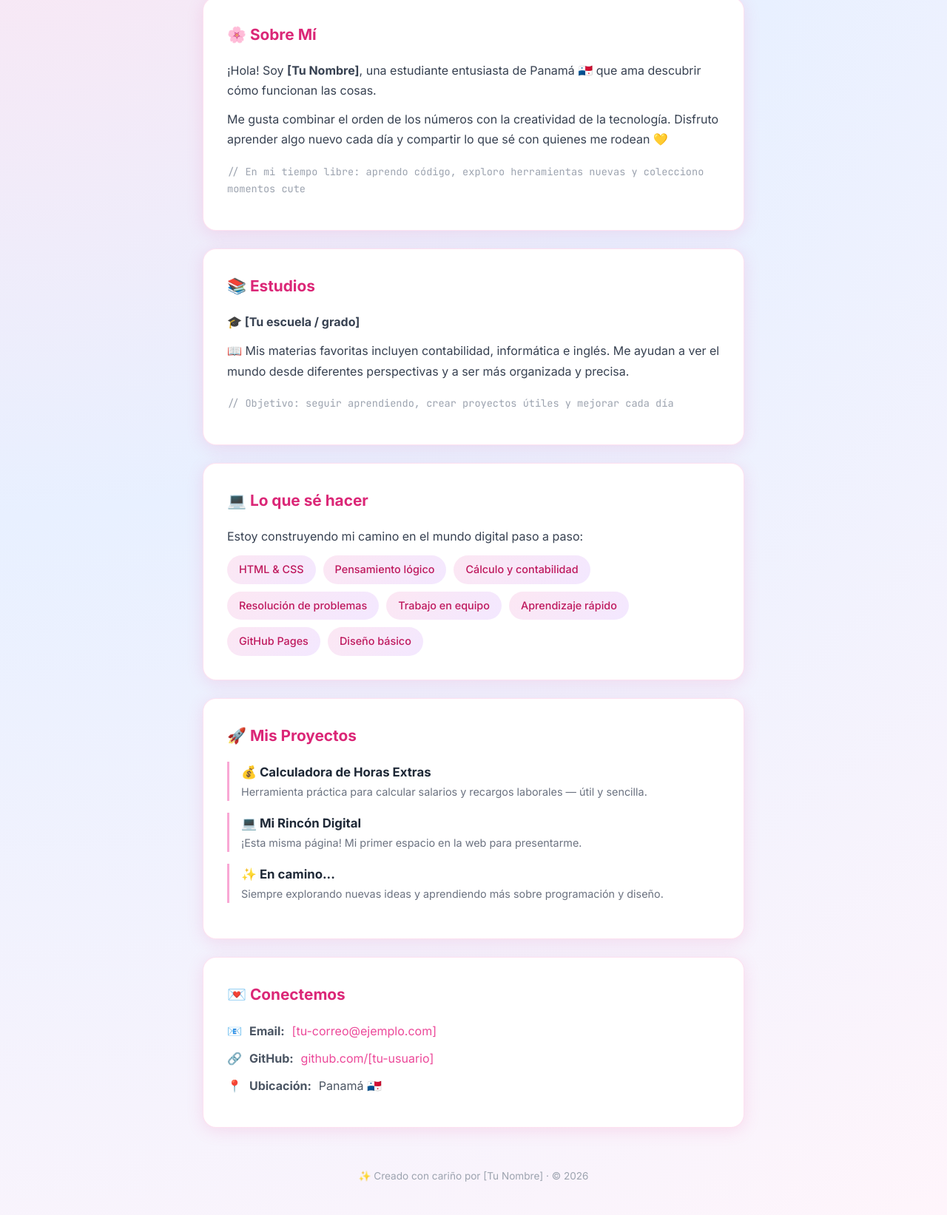
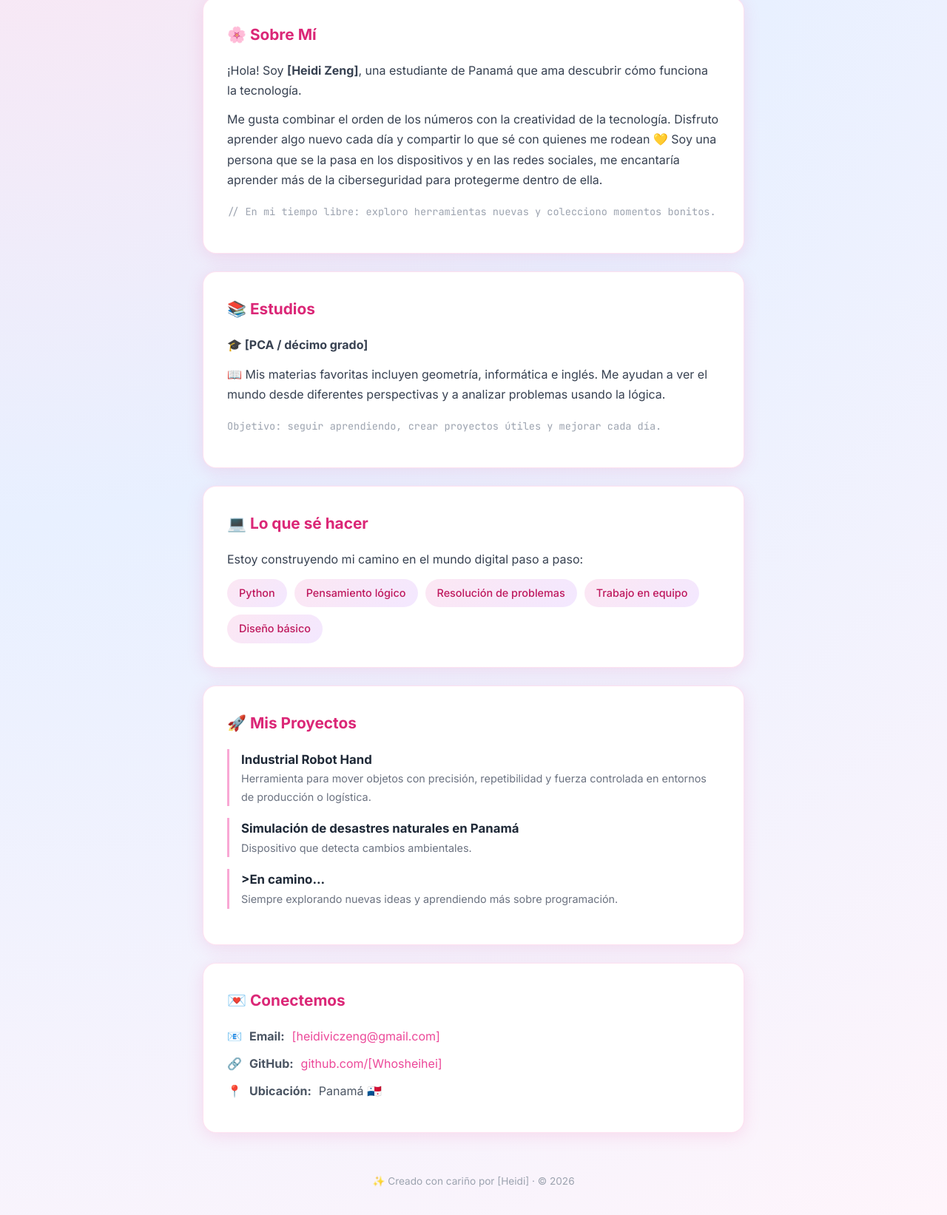
Before and after one commit to Whosheihei/presentacion-ciberistmo, a plain HTML site: page index.html in a window 1280 px wide. Shown: the part 399-2042 px from the top of the page at 74% size. Drawn offline with Linux system fonts and the light colour scheme.

Commit message:
Update index.html

```diff
--- a/index.html
+++ b/index.html
@@ -3,7 +3,7 @@
 <head>
     <meta charset="UTF-8">
     <meta name="viewport" content="width=device-width, initial-scale=1.0">
-    <title>✨ Mi Perfil Tech Cute</title>
+    <title>✨ Mi Perfil</title>
     <link href="https://fonts.googleapis.com/css2?family=Inter:wght@300;400;500;600;700&family=JetBrains+Mono:wght@400;500&display=swap" rel="stylesheet">
     <style>
         * {
@@ -186,23 +186,24 @@
             <div class="pixel-cat">🐱</div>
             <h1>[Heidi Zeng]</h1>
             <p class="subtitulo">estudiante &nbsp;·&nbsp; aprendiz &nbsp;·&nbsp; creadora</p>
-            <p class="tagline">✨ Apasionada por la tecnología, el código y los detalles bonitos. Bienvenid@ a mi espacio digital 💻</p>
+            <p class="tagline">✨ Apasionada por la tecnología, el código y los detalles bonitos. Bienvenidos a mi espacio digital 💻</p>
         </header>
 
         <!-- Sobre Mí -->
         <section class="tarjeta">
             <h2>🌸 Sobre Mí</h2>
-            <p>¡Hola! Soy <strong>[Tu Nombre]</strong>, una estudiante entusiasta de Panamá 🇵🇦 que ama descubrir cómo funcionan las cosas.</p>
-            <p>Me gusta combinar el orden de los números con la creatividad de la tecnología. Disfruto aprender algo nuevo cada día y compartir lo que sé con quienes me rodean 💛</p>
-            <p class="terminal-note">// En mi tiempo libre: aprendo código, exploro herramientas nuevas y colecciono momentos cute</p>
+            <p>¡Hola! Soy <strong>[Heidi Zeng]</strong>, una estudiante de Panamá que ama descubrir cómo funciona la tecnología.</p>
+            <p>Me gusta combinar el orden de los números con la creatividad de la tecnología. Disfruto aprender algo nuevo cada día y compartir lo que sé con quienes me rodean 💛
+               Soy una persona que se la pasa en los dispositivos y en las redes sociales, me encantaría aprender más de la ciberseguridad para protegerme dentro de ella.</p>
+            <p class="terminal-note">// En mi tiempo libre: exploro herramientas nuevas y colecciono momentos bonitos.</p>
         </section>
 
         <!-- Estudios -->
         <section class="tarjeta">
             <h2>📚 Estudios</h2>
-            <p><strong>🎓 [Tu escuela / grado]</strong></p>
-            <p>📖 Mis materias favoritas incluyen contabilidad, informática e inglés. Me ayudan a ver el mundo desde diferentes perspectivas y a ser más organizada y precisa.</p>
-            <p class="terminal-note">// Objetivo: seguir aprendiendo, crear proyectos útiles y mejorar cada día</p>
+            <p><strong>🎓 [PCA / décimo grado]</strong></p>
+            <p>📖 Mis materias favoritas incluyen geometría, informática e inglés. Me ayudan a ver el mundo desde diferentes perspectivas y a analizar problemas usando la lógica.</p>
+            <p class="terminal-note">Objetivo: seguir aprendiendo, crear proyectos útiles y mejorar cada día.</p>
         </section>
 
         <!-- Habilidades -->
@@ -210,13 +211,10 @@
             <h2>💻 Lo que sé hacer</h2>
             <p>Estoy construyendo mi camino en el mundo digital paso a paso:</p>
             <div class="lista-habilidades">
-                <span class="habilidad">HTML & CSS</span>
+                <span class="habilidad">Python</span>
                 <span class="habilidad">Pensamiento lógico</span>
-                <span class="habilidad">Cálculo y contabilidad</span>
                 <span class="habilidad">Resolución de problemas</span>
                 <span class="habilidad">Trabajo en equipo</span>
-                <span class="habilidad">Aprendizaje rápido</span>
-                <span class="habilidad">GitHub Pages</span>
                 <span class="habilidad">Diseño básico</span>
             </div>
         </section>
@@ -225,16 +223,16 @@
         <section class="tarjeta">
             <h2>🚀 Mis Proyectos</h2>
             <div class="proyecto">
-                <h3>💰 Calculadora de Horas Extras</h3>
-                <p>Herramienta práctica para calcular salarios y recargos laborales — útil y sencilla.</p>
+                <h3> Industrial Robot Hand</h3>
+                <p>Herramienta para mover objetos con precisión, repetibilidad y fuerza controlada en entornos de producción o logística.</p>
             </div>
             <div class="proyecto">
-                <h3>💻 Mi Rincón Digital</h3>
-                <p>¡Esta misma página! Mi primer espacio en la web para presentarme.</p>
+                <h3> Simulación de desastres naturales en Panamá</h3>
+                <p> Dispositivo que detecta cambios ambientales.</p>
             </div>
             <div class="proyecto">
-                <h3>✨ En camino...</h3>
-                <p>Siempre explorando nuevas ideas y aprendiendo más sobre programación y diseño.</p>
+                <h3> >En camino...</h3>
+                <p>Siempre explorando nuevas ideas y aprendiendo más sobre programación.</p>
             </div>
         </section>
 
@@ -242,10 +240,10 @@
         <section class="tarjeta">
             <h2>💌 Conectemos</h2>
             <div class="contacto-item">
-                📧 <strong>Email:</strong> <a href="mailto:[tu-correo@ejemplo.com]">[tu-correo@ejemplo.com]</a>
+                📧 <strong>Email:</strong> <a href="mailto:[tu-correo@ejemplo.com]">[heidiviczeng@gmail.com]</a>
             </div>
             <div class="contacto-item">
-                🔗 <strong>GitHub:</strong> <a href="https://github.com/[tu-usuario]" target="_blank">github.com/[tu-usuario]</a>
+                🔗 <strong>GitHub:</strong> <a href="https://github.com/[tu-usuario]" target="_blank">github.com/[Whosheihei]</a>
             </div>
             <div class="contacto-item">
                 📍 <strong>Ubicación:</strong> Panamá 🇵🇦
@@ -254,7 +252,7 @@
 
         <!-- Pie de página -->
         <footer>
-            ✨ Creado con cariño por [Tu Nombre] · © 2026
+            ✨ Creado con cariño por [Heidi] · © 2026
         </footer>
     </div>
 
```
